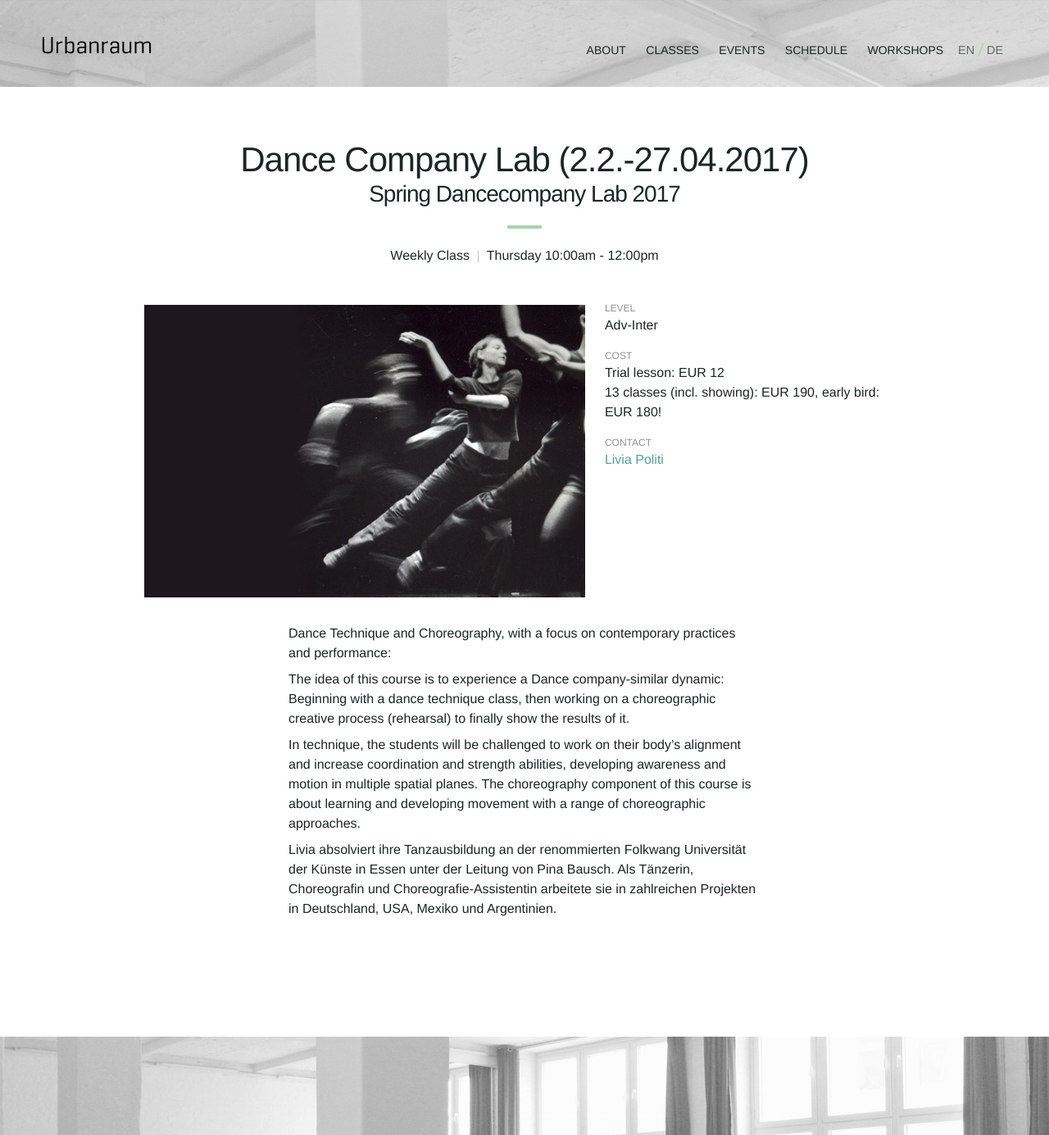
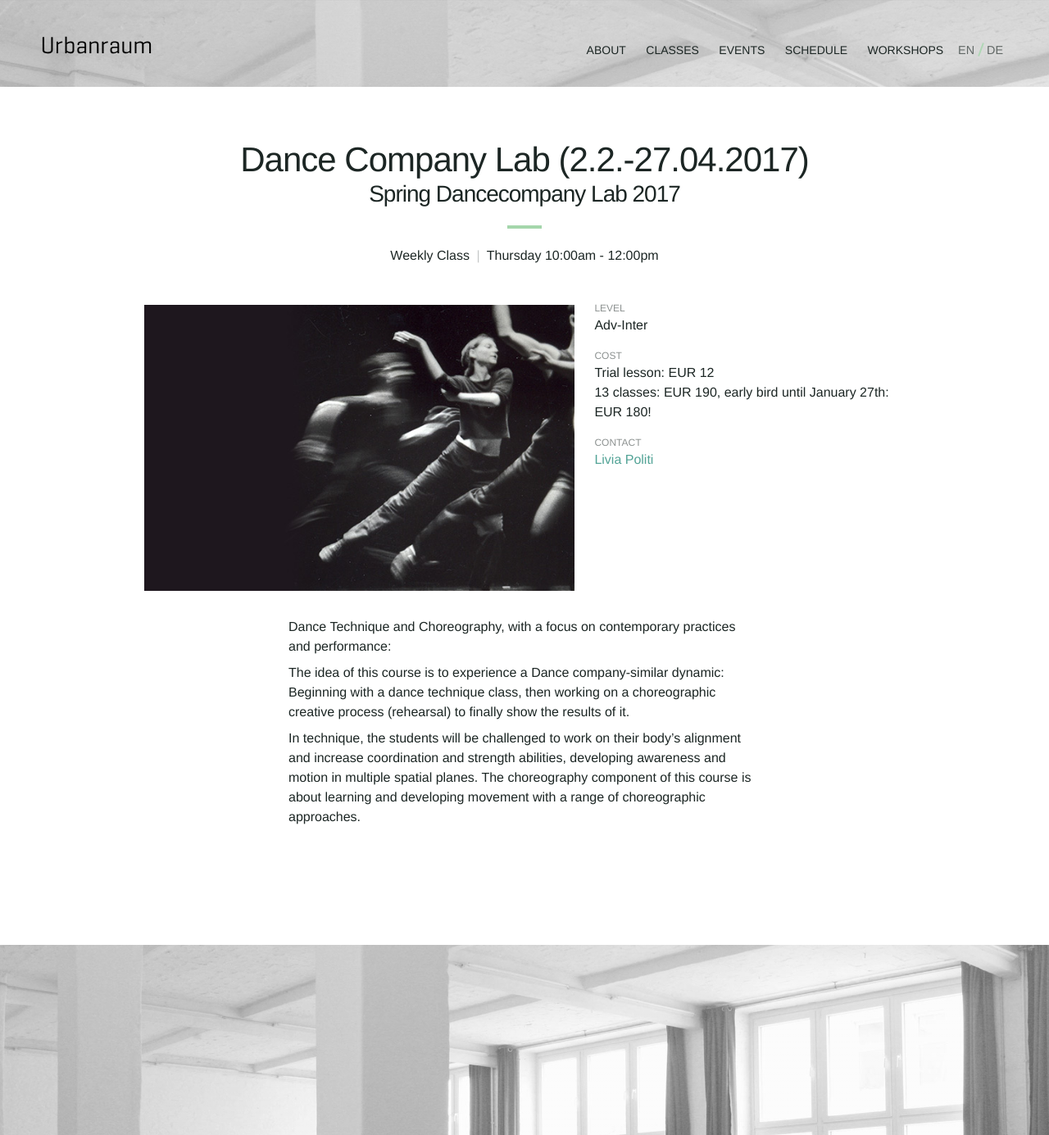
Before and after one commit to Kriesse/urbanraum, a Jekyll site: the page built from _classes/dance-company-lab.md, in a window 1280 px wide. Shown: the whole page at 82% size. Built offline with Jekyll 4.4.1, drawn with Linux system fonts in a browser that asks for light colours; nearby versions of some CDN libraries.

Commit message:
Update dance-company-lab.md

```diff
--- a/_classes/dance-company-lab.md
+++ b/_classes/dance-company-lab.md
@@ -21,11 +21,11 @@ level_de: "Adv-Inter"
 
 price_en: |
   Trial lesson: EUR 12
-  13 classes (incl. showing): EUR 190, early bird: EUR 180!
+  13 classes: EUR 190, early bird until January 27th: EUR 180!
 
 price_de: |
   Probestunde: 12 Euro
-  13 Termine (inkl. Showing): 190 Euro, Frühbucher-Rabatt: 180 Euro!
+  13 Termine: 190 Euro, Frühbucher-Rabatt (bis 27.1.2917): 180 Euro!
 
 description_en: |
   Dance Technique and Choreography, with a focus on contemporary practices and performance:
@@ -34,7 +34,6 @@ description_en: |
 
   In technique, the students will be challenged to work on their body’s alignment and increase coordination and strength abilities, developing awareness and motion in multiple spatial planes. The choreography component of this course is about learning and developing movement with a range of choreographic approaches.
 
-  Livia absolviert ihre Tanzausbildung an der renommierten Folkwang Universität der Künste in Essen unter der Leitung von Pina Bausch. Als Tänzerin, Choreografin und Choreografie-Assistentin arbeitete sie in zahlreichen Projekten in Deutschland, USA, Mexiko und Argentinien.
 
 description_de: |
   Tanztechnik und Choreografie, mit einem Fokus auf zeitgenössischen Tanztechniken und Performance: Die Idee von diesem Kurs ist, eine Tanzcompany-ähnliche Dynamik zu erleben, beginnend mit einem Tanztechnik-Unterricht, an den ein choreografisch-kreativer Prozess (Probe) anschließt, um schließlich die Ergebnisse zu präsentieren.
```
